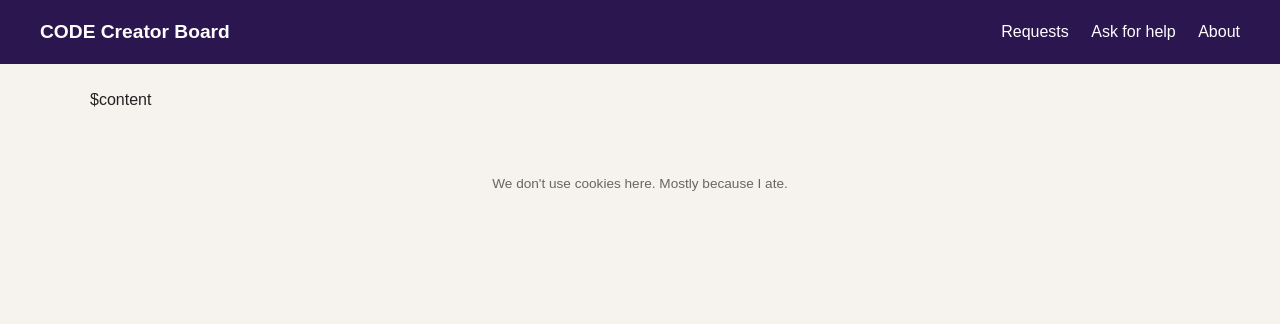
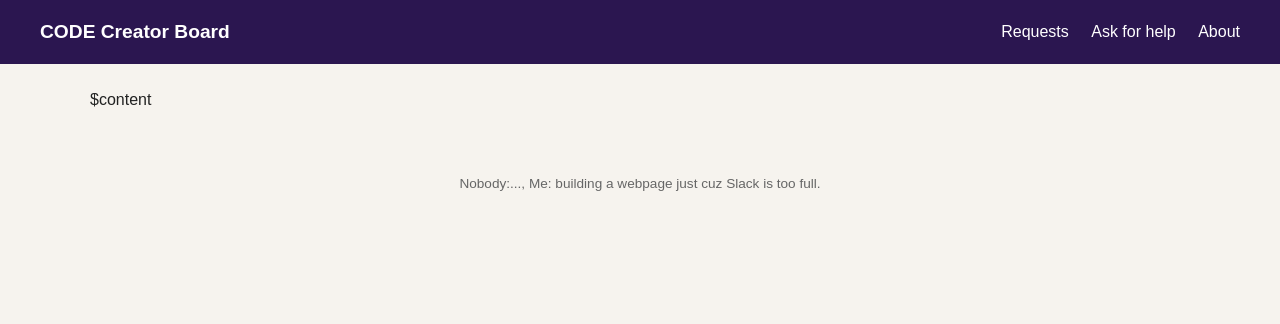
Before and after one commit to sarahrhb/code-SoMe, a Python web app: template templates/base.html in a window 1280 px wide. Shown: the top 324 px of the page. Run offline with Jinja, Linux system fonts and the light colour scheme; the template is opened without the code that fills it, so the values that code supplies are empty.

Commit message:
Update base.html

```diff
--- a/templates/base.html
+++ b/templates/base.html
@@ -21,7 +21,7 @@
     </main>
 
     <footer>
-        <p>We don't use cookies here. Mostly because I ate.</p>
+        <p>Nobody:..., Me: building a webpage just cuz Slack is too full.</p>
     </footer>
 </body>
 </html>
```
